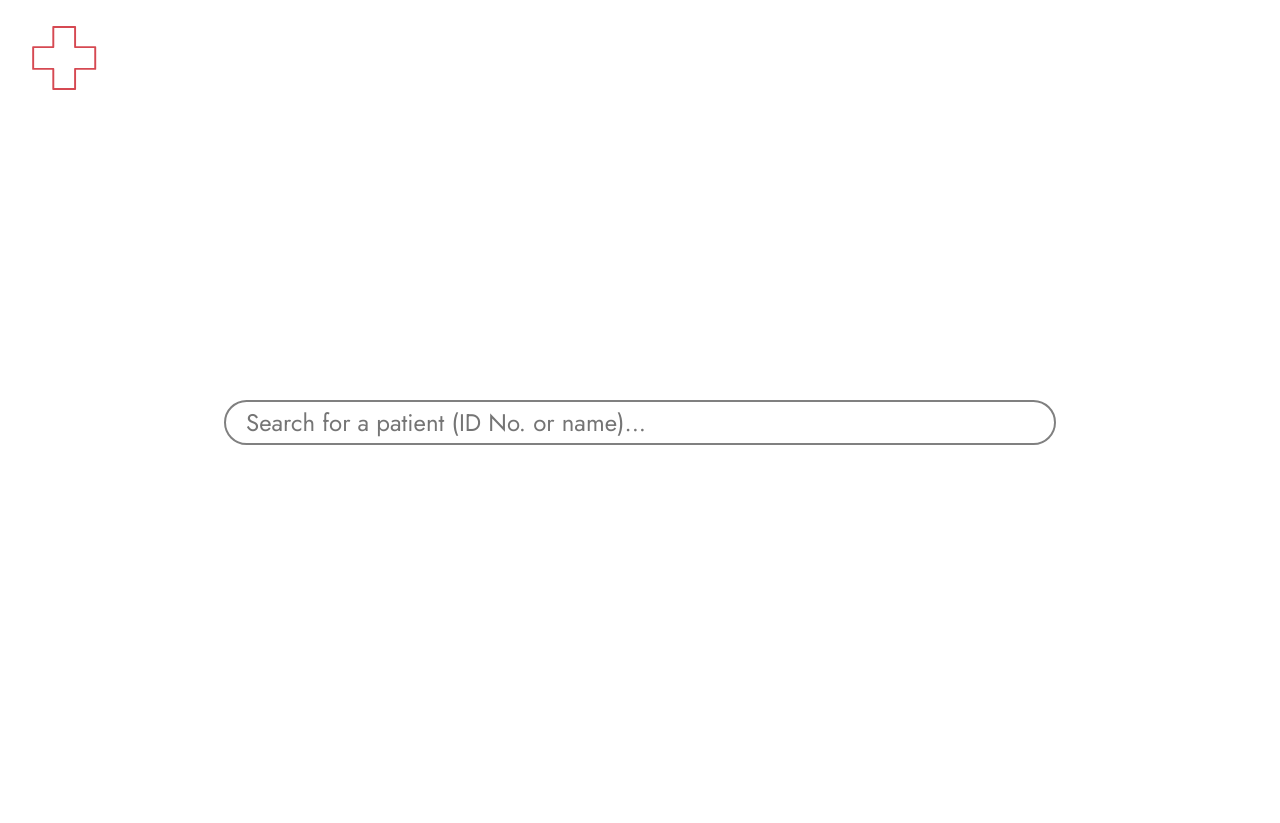
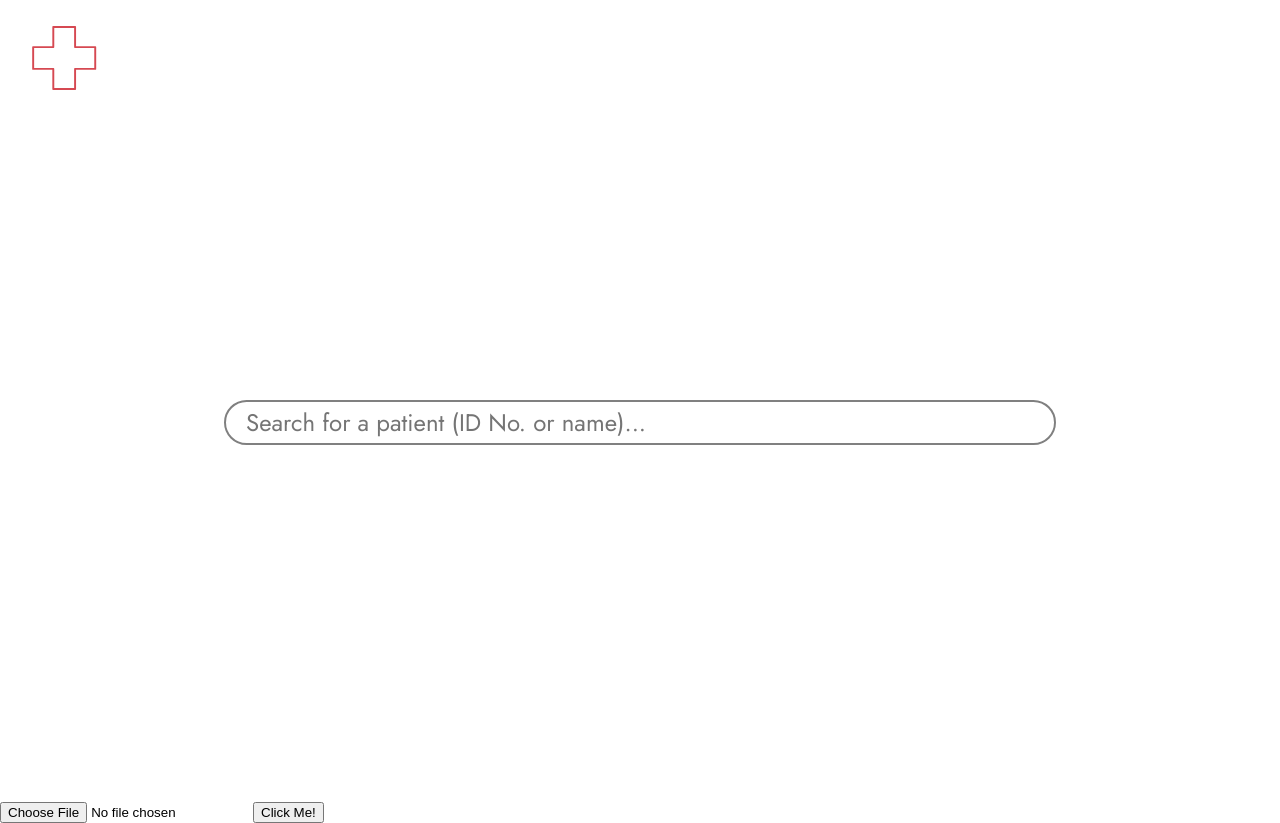
Before and after one commit to yash-dani/healthdex, a React (Create React App) app: page / in a window 1280 px wide. Before the commit the page ends 800 px from the top, so only its background shows below. Built offline with nearby package versions, Linux system fonts and the light colour scheme.

Commit message:
here for jackk

```diff
--- a/src/App.js
+++ b/src/App.js
@@ -50,6 +50,7 @@ export default class App extends Component {
             {searched && !resultsPending ? <PatientRecord data={data} /> : null}
           </div>
         </div>
+        <Upload />
       </div>
     );
   }
--- a/src/components/Upload.js
+++ b/src/components/Upload.js
@@ -4,7 +4,6 @@ import firebase from './index';
 import React, { Component } from 'react';
 
 // Add the Firebase services that you want to use
-import "firebase/auth";
 import 'firebase/storage';
 
 class Upload extends Component {
@@ -46,6 +45,7 @@ class Upload extends Component {
                 storage.ref('images').child(this.state.selectedFile.name).getDownloadURL()
                     .then(fireBaseUrl => {
                         this.setState({ imageUrl: fireBaseUrl });
+                        console.log(fireBaseUrl);
                     })
             })
     }
```
